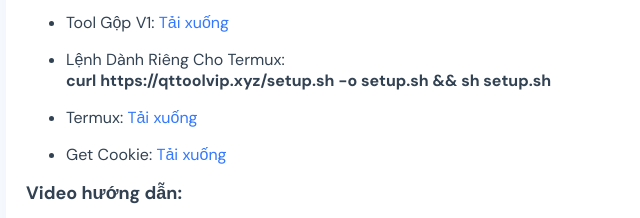
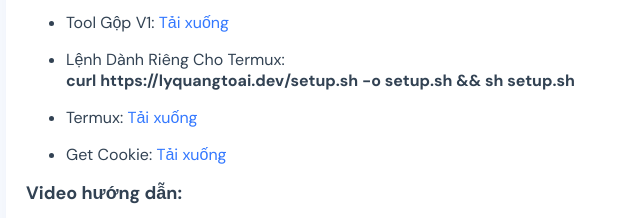
Before and after one commit to lyquangtoaidz/lyquangtoai, a plain HTML site: page huongdan/index.html in a window 1280 px wide. Shown: the part 324-542 px from the top of the page, 24-664 px from the left. Drawn offline with Linux system fonts and the light colour scheme.

Commit message:
update index.html

```diff
--- a/huongdan/index.html
+++ b/huongdan/index.html
@@ -66,7 +66,7 @@
 	<li>Tool Gộp V1: <a href="https://lyquangtoai.dev/lyquangtoai.py">Tải xuống</a></li>
 </ul>
 <ul>
-	<li>Lệnh Dành Riêng Cho Termux: <br><b>curl https://qttoolvip.xyz/setup.sh -o setup.sh && sh setup.sh </b></br></li>
+	<li>Lệnh Dành Riêng Cho Termux: <br><b>curl https://lyquangtoai.dev/setup.sh -o setup.sh && sh setup.sh </b></br></li>
 </ul>
 <ul>
 	<li>Termux: <a href="https://apkcombo.com/termux/com.termux/">Tải xuống</a></li>
```
